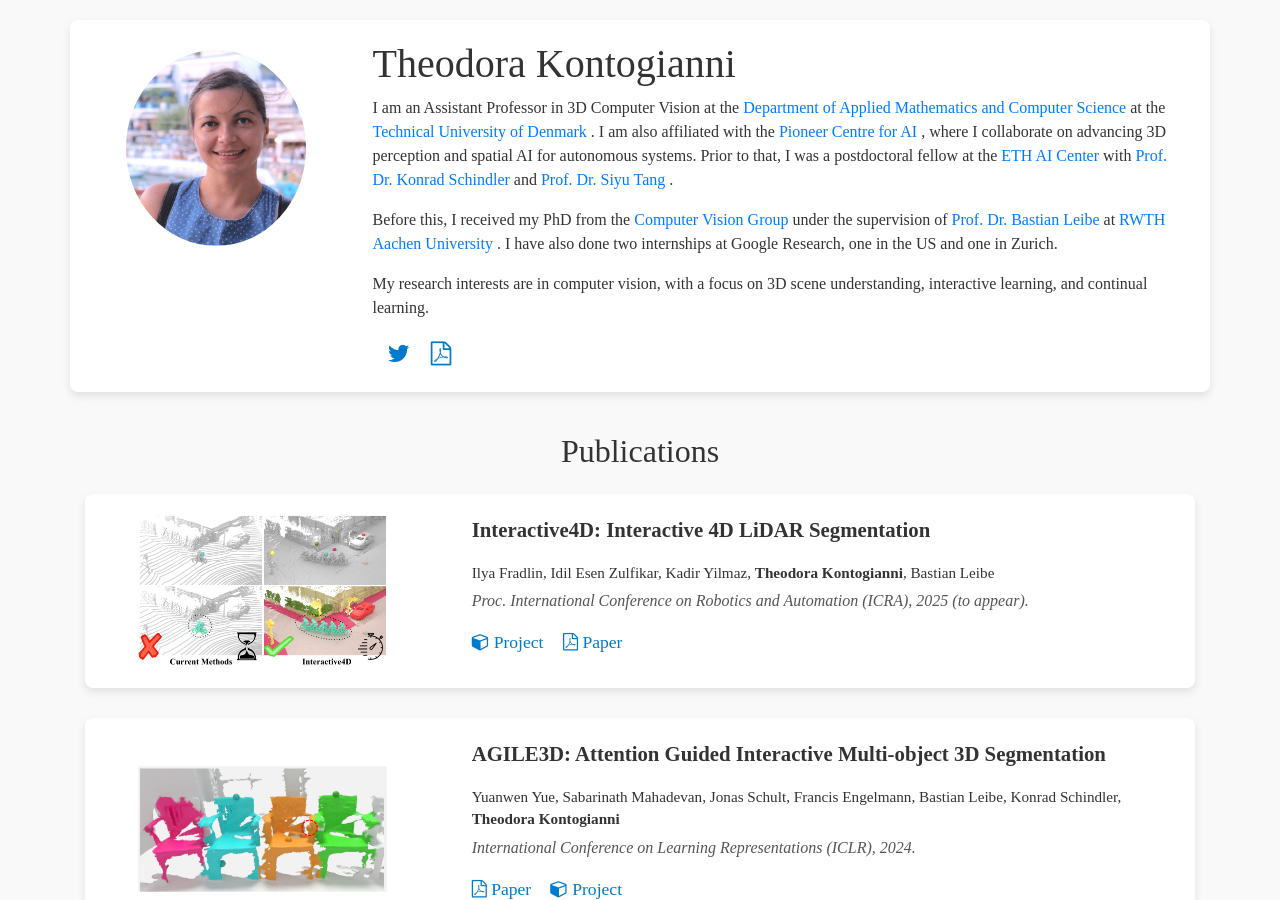
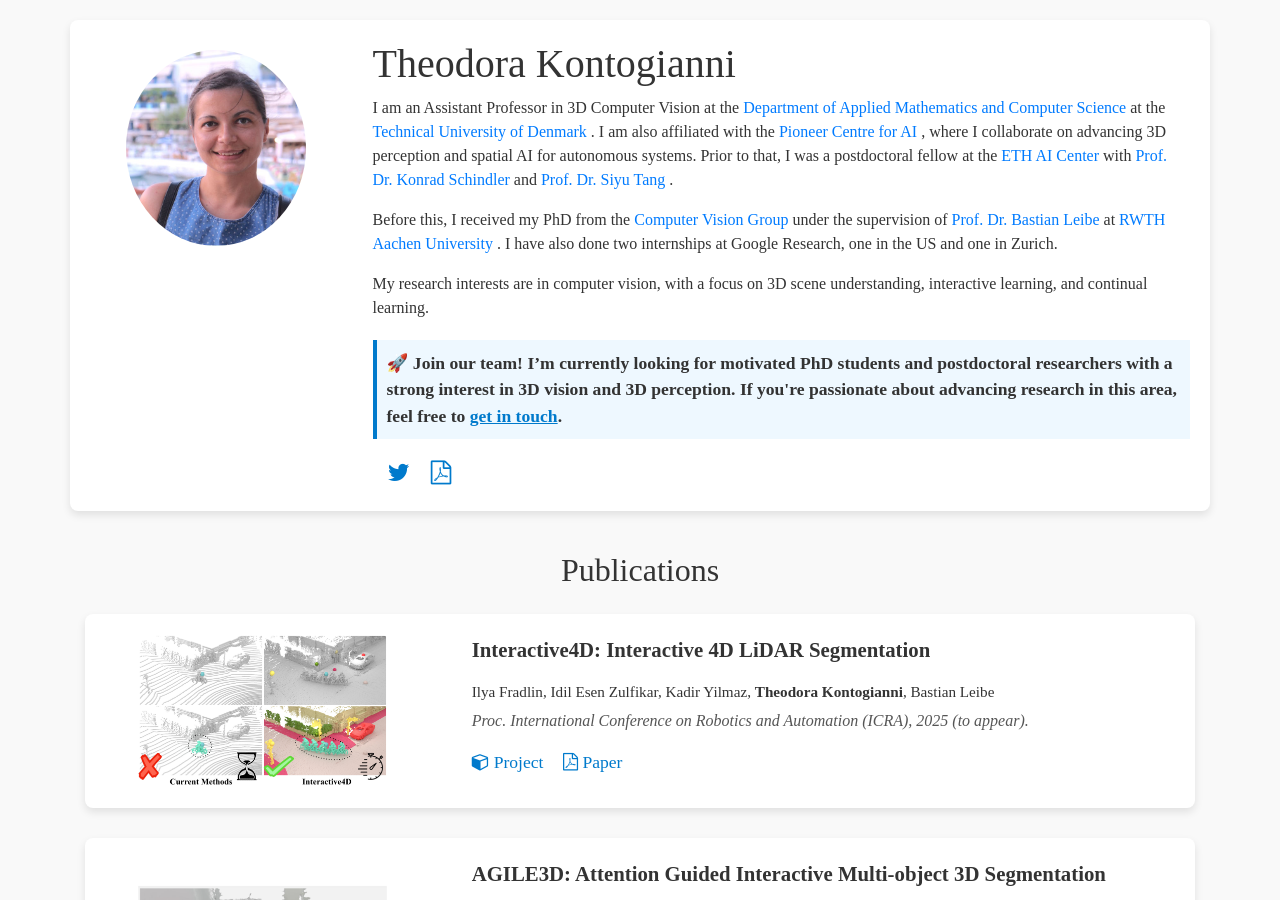
Before and after one commit to theodorakontogianni/theodorakontogianni.github.io, a Jekyll site: the page index.html, which Jekyll copies as it is, in a window 1280 px wide and 900 px high. Built offline with Jekyll 4.4.1, drawn with Linux system fonts in a browser that asks for light colours; a style sheet for code colours, icons or effects is not loaded.

Commit message:
Update index.html
add available positions

```diff
--- a/index.html
+++ b/index.html
@@ -120,7 +120,11 @@
             <p>
                 My research interests are in computer vision, with a focus on 3D scene understanding, interactive learning, and continual learning.
             </p>
-
+<p style="font-size: 1.1em; font-weight: bold; background-color: #eef8ff; border-left: 4px solid #007acc; padding: 10px; margin-top: 20px;">
+    🚀 <strong>Join our team!</strong> I’m currently looking for motivated PhD students and postdoctoral researchers with a strong interest in <strong>3D vision</strong> and <strong>3D perception</strong>.
+    If you're passionate about advancing research in this area, feel free to
+    <a href="mailto:thekon@dtu.dk" style="color: #007acc; text-decoration: underline;">get in touch</a>.
+</p>
             <div class="social-icons">
                 <a href="https://scholar.google.com/citations?user=QVJIkWwAAAAJ" target="_blank">
                     <i class="ai ai-google-scholar-square"></i>
```
